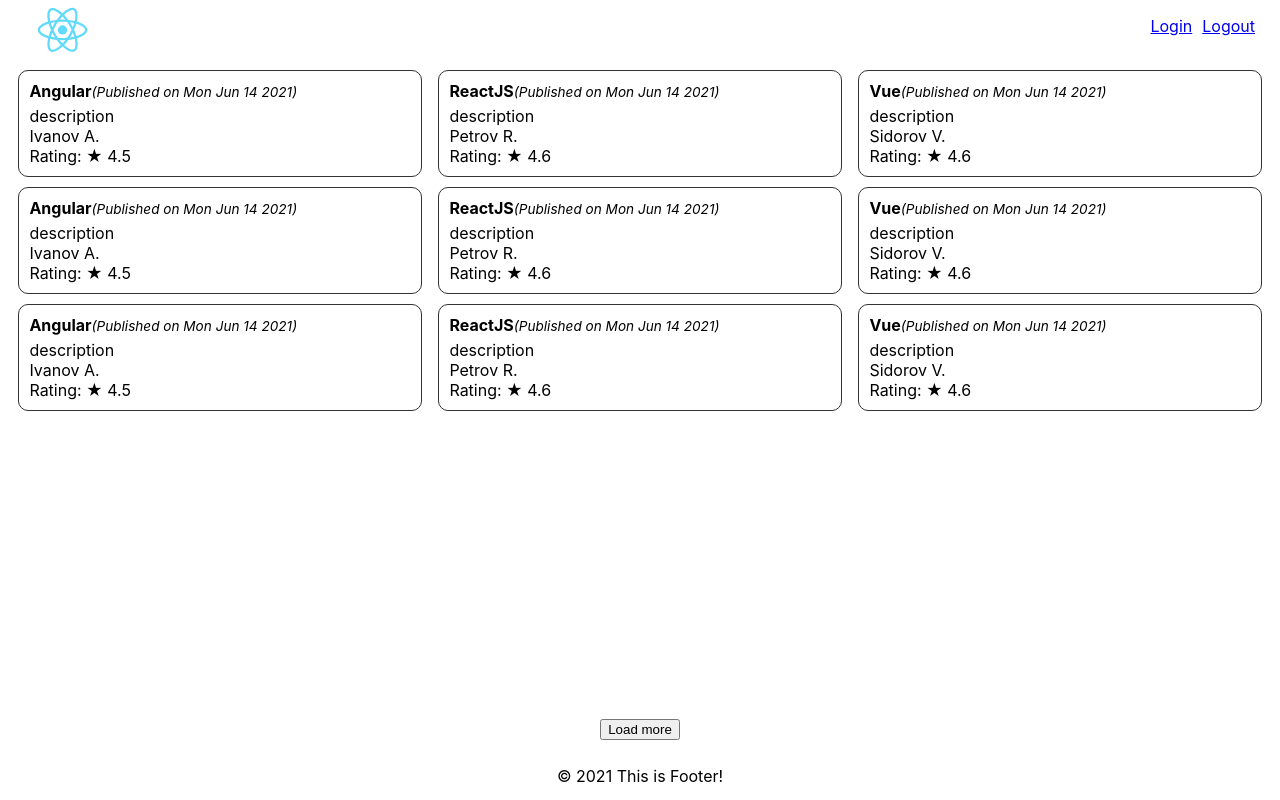
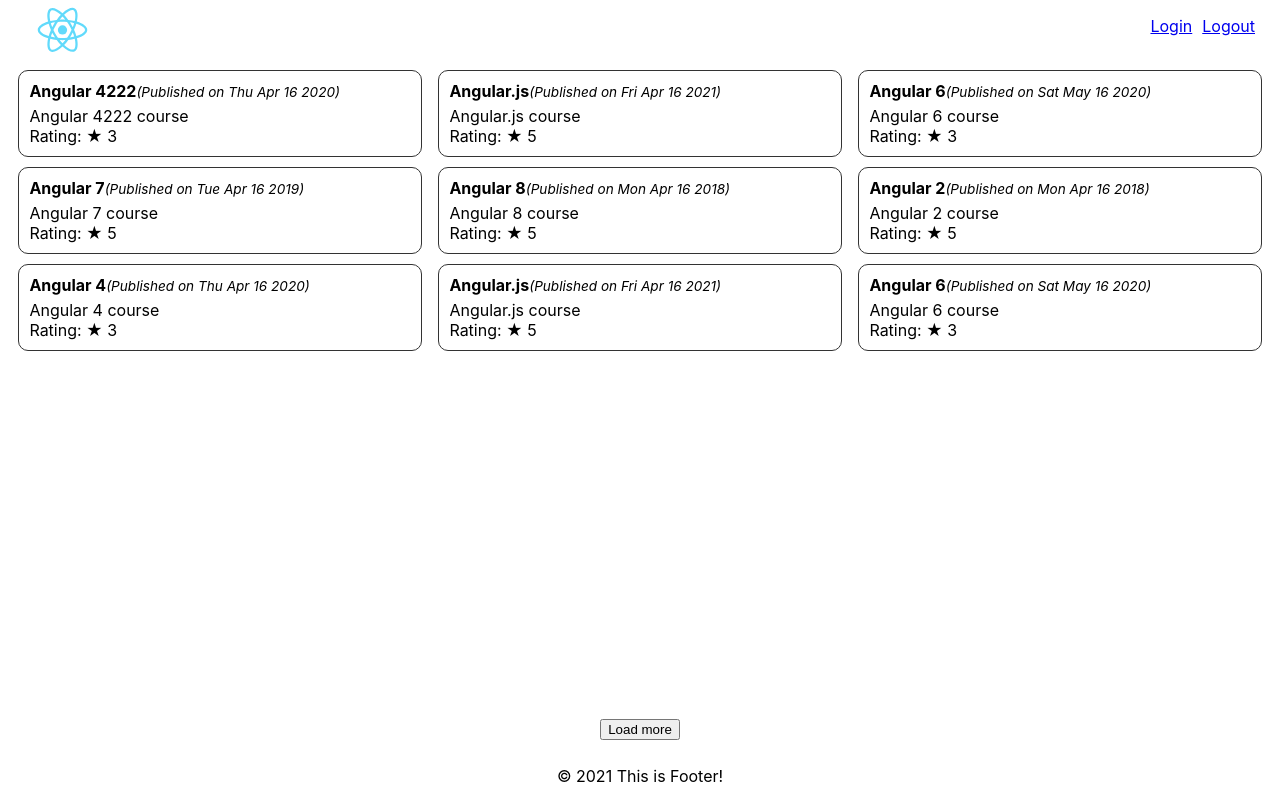
Before and after one commit to ps99/catacourses, a React (Create React App) app: page / in a window 1280 px wide. Built offline with nearby package versions, Linux system fonts and the light colour scheme; data requests are answered from the project's data file.

Commit message:
Update task 2

```diff
--- /dev/null
+++ b/db.json
@@ -0,0 +1,104 @@
+{
+  "users": [
+    { "id": "pablo", "name": "Pablo", "password": "123456" },
+    { "id": "mike", "name": "Mike", "password": "123456" }
+  ],
+  "courses": [
+    {
+      "id":1,
+      "title":"Angular 4222",
+      "description":"Angular 4222 course",
+      "authorID":"pablo",
+      "date": "2020-04-16T10:55:55.058Z",
+      "rating": 3
+    },
+    {
+      "id":2,
+      "title":"Angular.js",
+      "description":"Angular.js course",
+      "authorID":"mike",
+      "date": "2021-04-16T10:55:55.058Z",
+      "rating": 5
+    },
+    {
+      "id":3,
+      "title":"Angular 6",
+      "description":"Angular 6 course",
+      "authorID":"pablo",
+      "date": "2020-05-16T10:55:55.058Z",
+      "rating": 3
+    },
+    {
+      "id":4,
+      "title":"Angular 7",
+      "description":"Angular 7 course",
+      "authorID":"mike",
+      "date": "2019-04-16T10:55:55.058Z",
+      "rating": 5
+    },
+    {
+      "id":5,
+      "title":"Angular 8",
+      "description":"Angular 8 course",
+      "authorID":"mike",
+      "date": "2018-04-16T10:55:55.058Z",
+      "rating": 5
+    },
+    {
+      "id":6,
+      "title":"Angular 2",
+      "description":"Angular 2 course",
+      "authorID":"mike",
+      "date": "2018-04-16T10:55:55.058Z",
+      "rating": 5
+    },
+    {
+      "id":7,
+      "title":"Angular 4",
+      "description":"Angular 4 course",
+      "authorID":"pablo",
+      "date": "2020-04-16T10:55:55.058Z",
+      "rating": 3
+    },
+    {
+      "id":8,
+      "title":"Angular.js",
+      "description":"Angular.js course",
+      "authorID":"mike",
+      "date": "2021-04-16T10:55:55.058Z",
+      "rating": 5
+    },
+    {
+      "id":9,
+      "title":"Angular 6",
+      "description":"Angular 6 course",
+      "authorID":"pablo",
+      "date": "2020-05-16T10:55:55.058Z",
+      "rating": 3
+    },
+    {
+      "id":10,
+      "title":"Angular 7",
+      "description":"Angular 7 course",
+      "authorID":"mike",
+      "date": "2019-04-16T10:55:55.058Z",
+      "rating": 5
+    },
+    {
+      "id":11,
+      "title":"Angular 8",
+      "description":"Angular 8 course",
+      "authorID":"mike",
+      "date": "2018-04-16T10:55:55.058Z",
+      "rating": 5
+    },
+    {
+      "id":12,
+      "title":"Angular 2",
+      "description":"Angular 2 course",
+      "authorID":"mike",
+      "date": "2018-04-16T10:55:55.058Z",
+      "rating": 5
+    }
+  ]
+}
--- a/package.json
+++ b/package.json
@@ -19,6 +19,7 @@
   },
   "scripts": {
     "start": "react-scripts start",
+    "db": "json-server --watch db.json",
     "build": "react-scripts build",
     "test": "react-scripts test",
     "eject": "react-scripts eject"
--- a/src/App.tsx
+++ b/src/App.tsx
@@ -1,18 +1,40 @@
+
+import React, { useState } from 'react';
 import Header from './components/Header/Header'
 import Footer from './components/Footer/Footer'
 import Layout from './components/Layout/Layout'
-import {CourseModel} from './mockfileModel'
+// import {CourseModel} from './mockfileModel'
+import {apiStates, useApi} from './tools';
 import './scss/App.scss';
 
+
+
 function App(props:any) {
-  const mockData: CourseModel = props.data;
-  return (
-    <>
-      <Header />
-      <Layout data={mockData}/>
-      <Footer />
-    </>
-  );
+  const [ pageCount, setPageCount ] = useState(1);
+  let { state, error, data } = useApi(pageCount);
+
+  console.log(data)
+
+  function updateCurrentPage() {
+    setPageCount(pageCount + 1);
+    console.log(pageCount)
+  }
+
+  switch(state) {
+    case apiStates.ERROR:
+      return <div>ERROR: {error || 'General error'}</div>;
+    case apiStates.SUCCESS:
+      return (
+        <>
+          <Header />
+          <Layout data={data}/>
+          <Footer updateCurrentPage={updateCurrentPage} />
+        </>
+      )
+    case apiStates.LOADING:
+      default:
+        return <div>loading..</div>;
+  };
 }
 
 export default App;
--- a/src/components/Course/Course.tsx
+++ b/src/components/Course/Course.tsx
@@ -5,7 +5,7 @@ export const Course = (props:any) => {
       <div className="course_card">
         <div className="course_card__title">
           {title}
-          <em className="course_card__date">(Published on {date.toDateString()})</em>
+          <em className="course_card__date">(Published on {new Date(date).toDateString()})</em>
         </div>
         <div className="course_card__description">{description}</div>
         <div className="course_card__author">{author}</div>
--- a/src/components/Footer/Footer.tsx
+++ b/src/components/Footer/Footer.tsx
@@ -1,17 +1,19 @@
 import React from 'react';
+// import {apiStates, useApi} from './tools';
 
-const clickHandler = () => {
+const clickHandler = (props:any) => {
   console.log('Load more button is clicked!')
 }
 
-export const Footer = () => {
+export const Footer = (props:any) => {
+  const updateCurrentPage = props.updateCurrentPage
   return (
-    <div className="footer">
+    <footer className="footer">
       <div className="footer_loadmore">
-        <button onClick={clickHandler}>Load more</button>
+        <button onClick={updateCurrentPage}>Load more</button>
       </div>
       <p>&copy; {new Date().getFullYear()} This is Footer!</p>
-    </div>
+    </footer>
   )
 }
 
--- a/src/index.tsx
+++ b/src/index.tsx
@@ -5,6 +5,8 @@ import App from './App';
 import reportWebVitals from './reportWebVitals';
 
 import {mockCourses} from './mockfile'
+
+
 
 ReactDOM.render(
   <React.StrictMode>
--- /dev/null
+++ b/src/tools.tsx
@@ -0,0 +1,42 @@
+import React, { useState, useEffect } from 'react';
+
+export const apiStates = { //enum type
+  LOADING: 'LOADING',
+  SUCCESS: 'SUCCESS',
+  ERROR: 'ERROR',
+};
+
+
+export const useApi = (pageCount:number) => {
+  const url = `http://localhost:3000/courses?_page=${pageCount}&_limit=9`;
+  const [data, setData] = useState({
+    state: apiStates.LOADING,
+    error: '',
+    data: []
+  });
+
+  const setPartData = (partialData:any) => setData({ ...data, ...partialData });
+
+  useEffect(() => {
+    setPartData({
+      state: apiStates.LOADING,
+    });
+
+    fetch(url)
+      .then((response) => response.json())
+      .then((data) => {
+        setPartData({
+          state: apiStates.SUCCESS,
+          data
+        });
+      })
+      .catch(() => {
+        setPartData({
+          state: apiStates.ERROR,
+          error: 'fetch failed'
+        });
+      });
+  }, []);
+
+  return data;
+};
```
